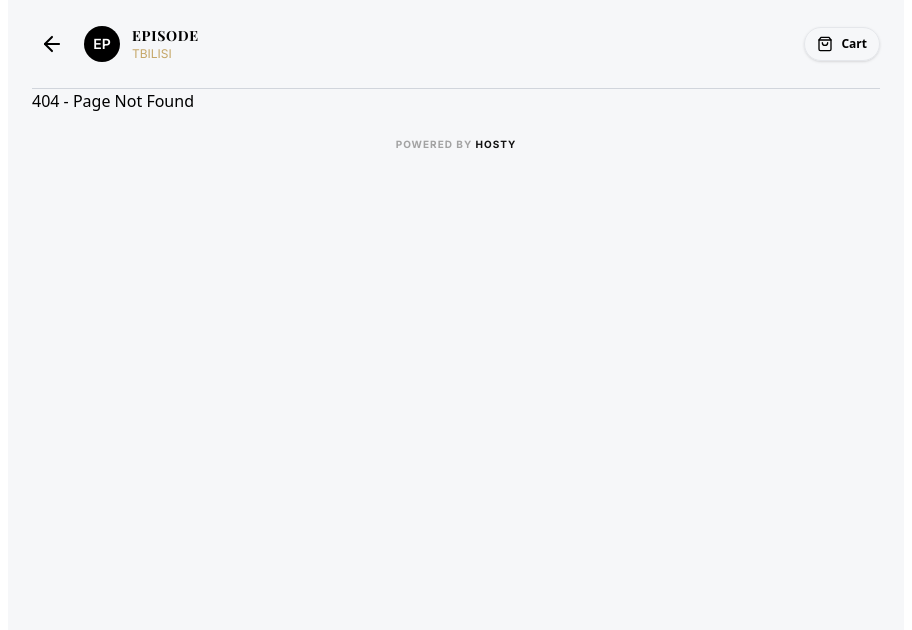
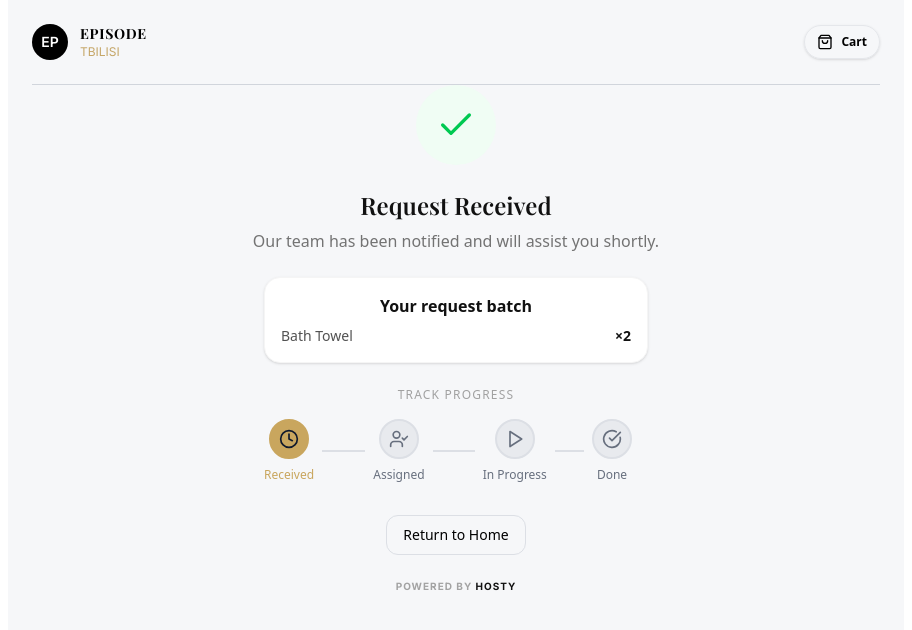
Before and after one commit to AchiGel/hosty_client_guest, a React (Vite) app: page /success in a window 1280 px wide. Before the commit this address had no page. Shown: the top 630 px of the page, without its empty margins (184-1096 px from the left). Built offline with nearby package versions, Linux system fonts and the light colour scheme.

Commit message:
feature/add success request page

```diff
--- a/src/App.tsx
+++ b/src/App.tsx
@@ -1,8 +1,8 @@
 import { Outlet } from "react-router-dom";
 import Footer from "./components/Footer";
-import Header from "./components/Header";
 import { Toaster } from "react-hot-toast";
 import { useState } from "react";
+import Header from "./components/Header";
 
 function App() {
   const [cartOpen, setCartOpen] = useState(false);
--- a/src/components/Header.tsx
+++ b/src/components/Header.tsx
@@ -14,7 +14,8 @@ const Header = ({
   const navigate = useNavigate();
   const location = useLocation();
 
-  const showBackButton = location.pathname !== "/";
+  const showBackButton =
+    location.pathname !== "/" && location.pathname !== "/success";
 
   const totalItems = useCartStore((state) => state.totalItems());
 
--- a/src/components/modals/ConfirmationModal.tsx
+++ b/src/components/modals/ConfirmationModal.tsx
@@ -41,7 +41,10 @@ const ConfirmationModal = ({
         <div className="p-4 bg-white border-t border-neutral-100">
           <div className="flex flex-col gap-2">
             <button
-              onClick={() => setFormIsSent(false)}
+              onClick={() => {
+                setFormIsSent(false);
+                onClose();
+              }}
               className="cursor-pointer whitespace-nowrap text-sm ring-offset-background transition-all duration-200 focus-visible:outline-none focus-visible:ring-2 focus-visible:ring-ring focus-visible:ring-offset-2 disabled:pointer-events-none disabled:opacity-50 [&_svg]:pointer-events-none [&_svg]:size-4 [&_svg]:shrink-0 shadow-sm hover:shadow-md h-10 px-4 w-full py-3.5 bg-[#111111] hover:bg-black text-white font-medium rounded-xl flex items-center justify-center gap-2"
             >
               <svg
--- a/src/main.tsx
+++ b/src/main.tsx
@@ -10,6 +10,7 @@ import {
 import Home from "./pages/Home.tsx";
 import Categories from "./pages/Categories.tsx";
 import CategoryDetails from "./pages/CategoryDetails.tsx";
+import SuccessRequest from "./pages/SuccessRequest.tsx";
 
 const router = createBrowserRouter(
   createRoutesFromElements(
@@ -17,6 +18,7 @@ const router = createBrowserRouter(
       <Route index element={<Home />} />
       <Route path="/categories" element={<Categories />} />
       <Route path="/categories/:id" element={<CategoryDetails />} />
+      <Route path="/success" element={<SuccessRequest />} />
       <Route path="*" element={<div>404 - Page Not Found</div>} />
     </Route>,
   ),
--- /dev/null
+++ b/src/pages/SuccessRequest.tsx
@@ -0,0 +1,172 @@
+import { Link } from "react-router-dom";
+
+const SuccessRequest = () => {
+  const PROGRESS = [
+    {
+      id: 1,
+      icon: (
+        <svg
+          xmlns="http://www.w3.org/2000/svg"
+          width="24"
+          height="24"
+          viewBox="0 0 24 24"
+          fill="none"
+          stroke="currentColor"
+          stroke-width="2"
+          stroke-linecap="round"
+          stroke-linejoin="round"
+          className="lucide lucide-clock w-5 h-5"
+        >
+          <circle cx="12" cy="12" r="10"></circle>
+          <polyline points="12 6 12 12 16 14"></polyline>
+        </svg>
+      ),
+      title: "Received",
+      active: true,
+    },
+    {
+      id: 2,
+      icon: (
+        <svg
+          xmlns="http://www.w3.org/2000/svg"
+          width="24"
+          height="24"
+          viewBox="0 0 24 24"
+          fill="none"
+          stroke="currentColor"
+          stroke-width="2"
+          stroke-linecap="round"
+          stroke-linejoin="round"
+          className="lucide lucide-user-check w-5 h-5"
+        >
+          <path d="M16 21v-2a4 4 0 0 0-4-4H6a4 4 0 0 0-4 4v2"></path>
+          <circle cx="9" cy="7" r="4"></circle>
+          <polyline points="16 11 18 13 22 9"></polyline>
+        </svg>
+      ),
+      title: "Assigned",
+      active: false,
+    },
+    {
+      id: 3,
+      icon: (
+        <svg
+          xmlns="http://www.w3.org/2000/svg"
+          width="24"
+          height="24"
+          viewBox="0 0 24 24"
+          fill="none"
+          stroke="currentColor"
+          stroke-width="2"
+          stroke-linecap="round"
+          stroke-linejoin="round"
+          className="lucide lucide-play w-5 h-5"
+        >
+          <polygon points="6 3 20 12 6 21 6 3"></polygon>
+        </svg>
+      ),
+      title: "In Progress",
+      active: false,
+    },
+    {
+      id: 4,
+      icon: (
+        <svg
+          xmlns="http://www.w3.org/2000/svg"
+          width="24"
+          height="24"
+          viewBox="0 0 24 24"
+          fill="none"
+          stroke="currentColor"
+          stroke-width="2"
+          stroke-linecap="round"
+          stroke-linejoin="round"
+          className="lucide lucide-circle-check-big w-5 h-5"
+        >
+          <path d="M21.801 10A10 10 0 1 1 17 3.335"></path>
+          <path d="m9 11 3 3L22 4"></path>
+        </svg>
+      ),
+      title: "Done",
+      active: false,
+    },
+  ];
+
+  return (
+    <div className="flex-1 flex flex-col items-center justify-center text-center">
+      <div className="w-20 h-20 rounded-full bg-green-50 flex items-center justify-center mb-6 animate-in fade-in zoom-in duration-500">
+        <svg
+          xmlns="http://www.w3.org/2000/svg"
+          width="24"
+          height="24"
+          viewBox="0 0 24 24"
+          fill="none"
+          stroke="currentColor"
+          stroke-width="2"
+          stroke-linecap="round"
+          stroke-linejoin="round"
+          className="lucide lucide-check w-10 h-10 text-green-500"
+        >
+          <path d="M20 6 9 17l-5-5"></path>
+        </svg>
+      </div>
+      <h2 className="font-playfair text-2xl font-semibold text-[#111111] mb-2">
+        Request Received
+      </h2>
+      <p className="text-neutral-500 mb-6">
+        Our team has been notified and will assist you shortly.
+      </p>
+      <div className="w-full max-w-sm p-4 rounded-2xl bg-white border border-neutral-100 mb-6 shadow-sm">
+        <p className="font-semibold text-[#111111] mb-2">Your request batch</p>
+        <div className="space-y-1">
+          <div className="flex items-center justify-between text-sm">
+            <span className="text-neutral-600 truncate pr-2">Bath Towel</span>
+            <span className="font-semibold text-[#111111]">×2</span>
+          </div>
+        </div>
+      </div>
+      <div className="w-full max-w-sm">
+        <p className="text-xs text-neutral-400 mb-4 uppercase tracking-widest font-medium">
+          Track Progress
+        </p>
+        <div className="flex items-center justify-between">
+          {PROGRESS.map((pr) => (
+            <div
+              key={pr.id}
+              className="flex items-center flex-1 last:flex-none"
+            >
+              <div className="flex flex-col items-center">
+                <div
+                  className={`flex items-center justify-center w-10 h-10 rounded-full border-2 transition-all duration-300
+    ${
+      pr.active
+        ? "bg-[#c9a65e] border-[#c9a65e] text-[#10192d] animate-pulse-gentle"
+        : "bg-[#e8eaee] border-[#dcdfe5] text-[#676f7e]"
+    }
+  `}
+                >
+                  {pr.icon}
+                </div>
+                <span
+                  className={`text-xs mt-2 font-medium ${
+                    pr.active ? "text-[#c9a65e]" : "text-[#676f7e]"
+                  }`}
+                >
+                  {pr.title}
+                </span>
+              </div>
+              <div className="flex-1 h-0.5 mx-2 transition-colors duration-300 bg-[#dcdfe5]" />
+            </div>
+          ))}
+        </div>
+      </div>
+      <Link to={"/"}>
+        <button className="inline-flex items-center justify-center gap-2 whitespace-nowrap text-sm font-medium ring-offset-[#f6f7f9] transition-all duration-200 focus-visible:outline-none focus-visible:ring-2 focus-visible:ring-ring focus-visible:ring-offset-2 disabled:pointer-events-none disabled:opacity-50 [&_svg]:pointer-events-none [&_svg]:size-4 [&_svg]:shrink-0 border border-[#dcdfe5] bg-[#f6f7f9] hover:bg-[#c9a65e] hover:text-[#0f1729] h-10 px-4 py-2 mt-8 rounded-xl">
+          Return to Home
+        </button>
+      </Link>
+    </div>
+  );
+};
+
+export default SuccessRequest;
```
